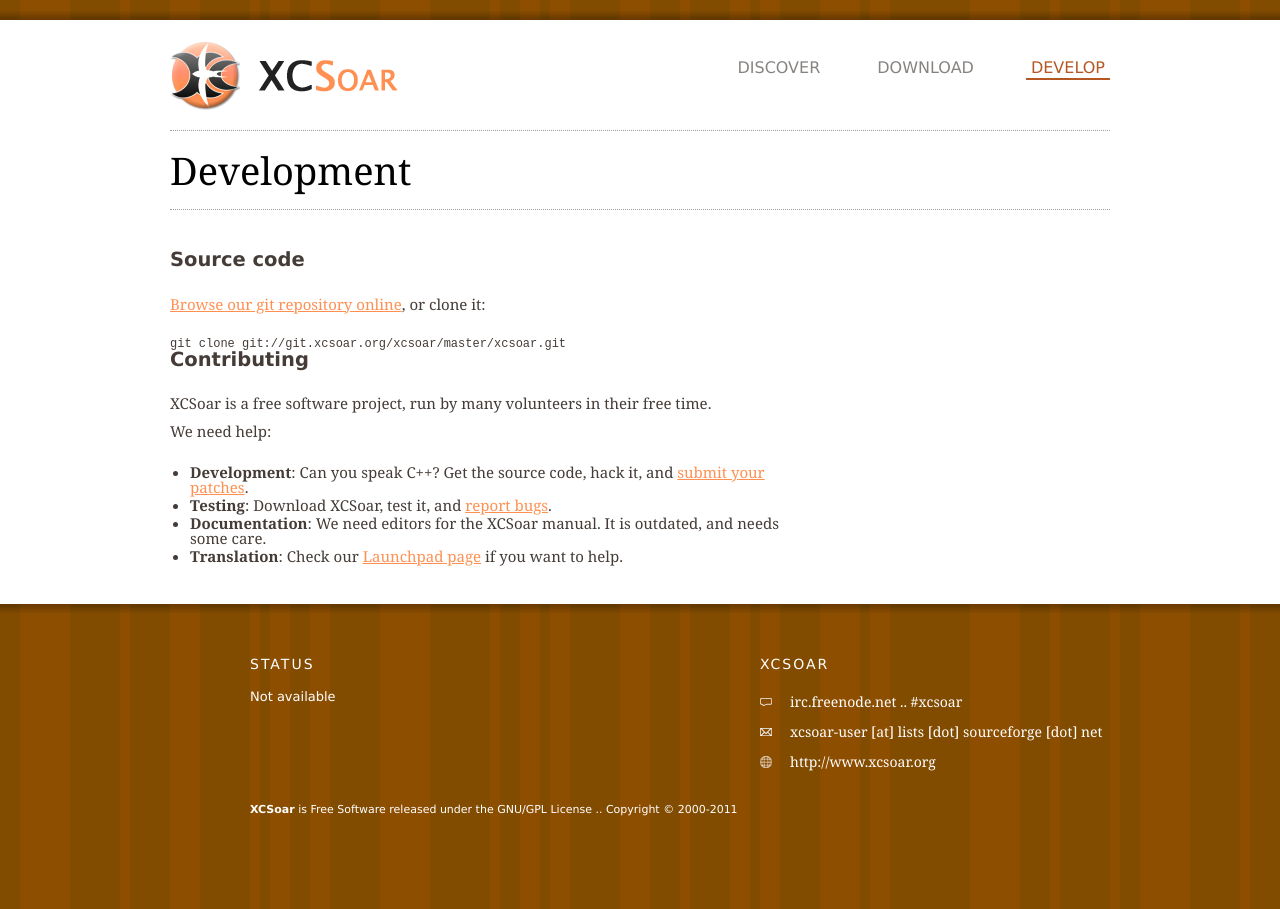
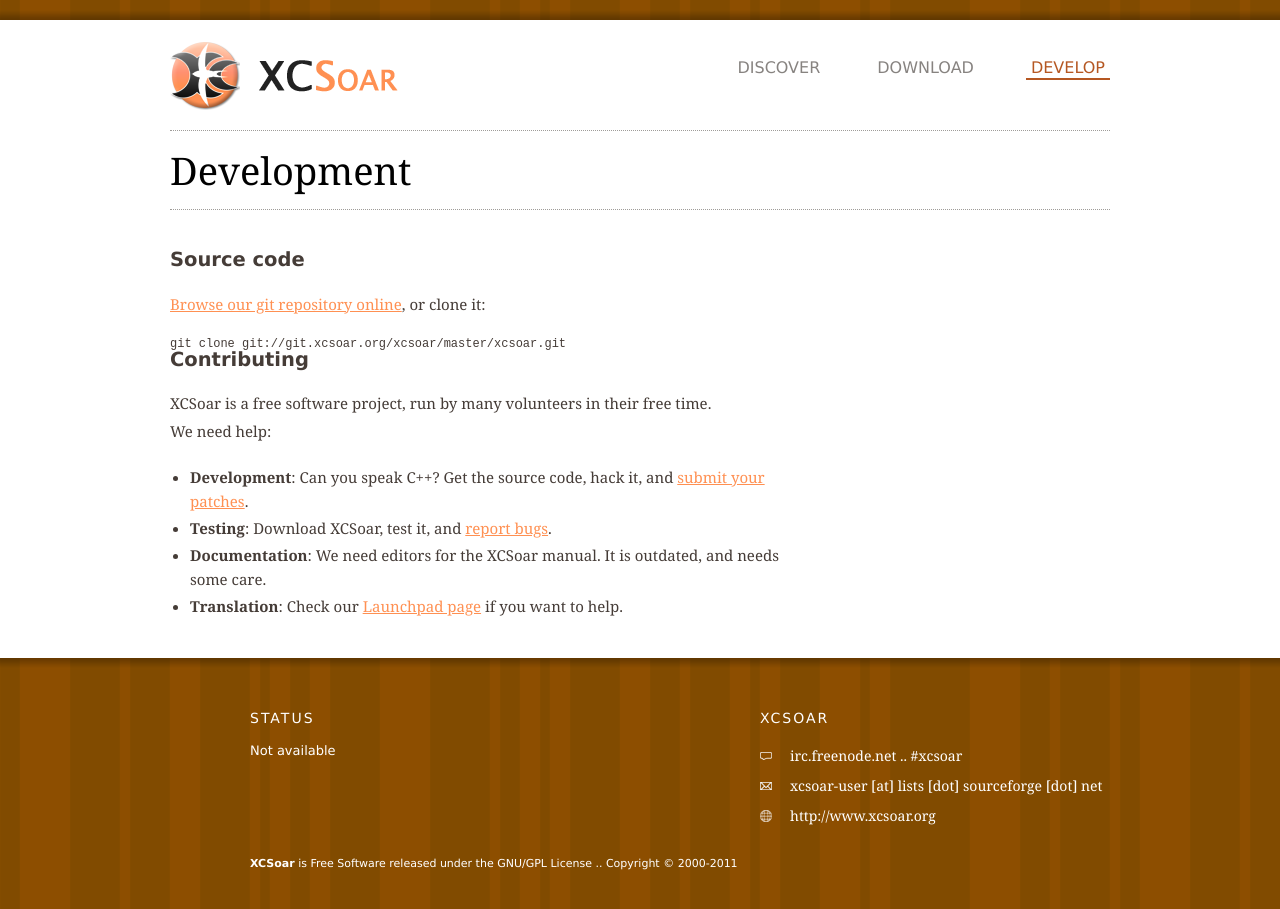
Before and after one commit to XCSoar/website, a Jekyll site: the page built from develop/index.html, in a window 1280 px wide. Built offline with Jekyll 4.4.1, drawn with Linux system fonts in a browser that asks for light colours.

Commit message:
css: Added line-height to list items

```diff
--- a/css/xcsoar.css
+++ b/css/xcsoar.css
@@ -70,7 +70,7 @@
 #summary h4.first-child { margin-top: 0; }
 #summary div, #summary p { margin-bottom: 20px; padding-right: 20px; font-family: Georgia, serif; font-size: 15px; line-height: 28px; }
 #summary div img, #summary p img { float: left; margin: 0 30px 30px 0; }
-#summary ul { margin-bottom: 20px; padding-left: 20px; }
+#summary ul { margin-bottom: 20px; padding-left: 20px; line-height: 24px; }
 #summary ul li { margin-bottom: 3px; font-family: Georgia, serif; font-size: 15px; }
 #summary a.more { font-family: "Lucida Grande", "Lucida Sans Unicode", "Lucida Sans", Helvetica, Arial, sans-serif; font-size: 12px; font-weight: bold; }
 
```
